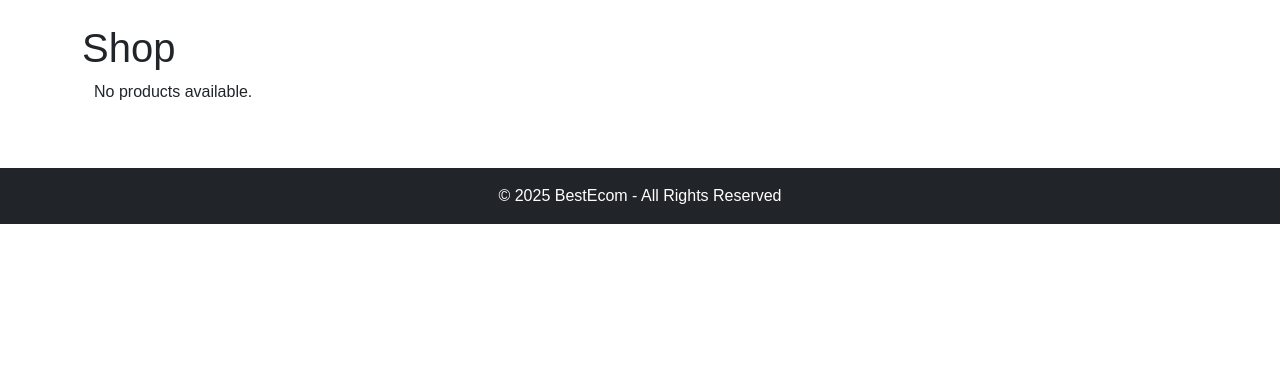
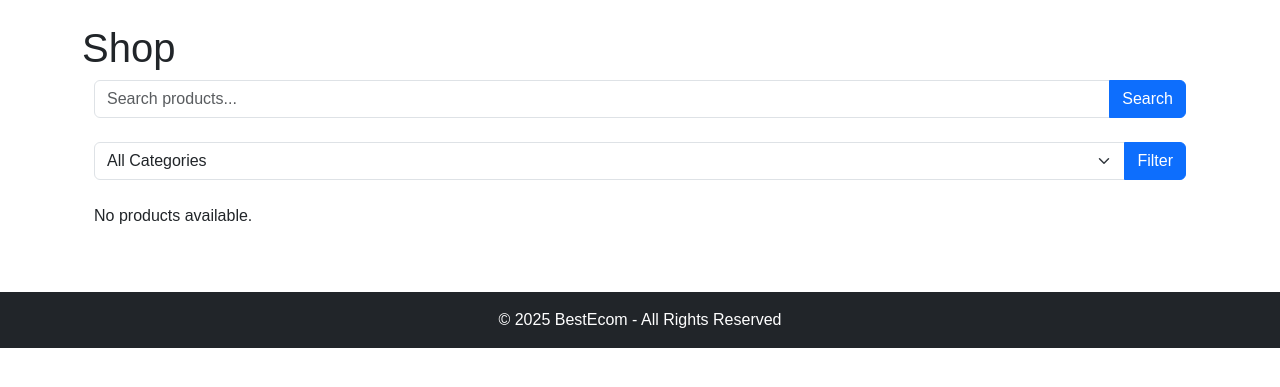
Before and after one commit to bharatexpressd-design/10092025_v1, a Django app: page /shop/ in a window 1280 px wide. Shown: the part 56-443 px from the top of the page. Run offline with Django 5.2, Linux system fonts and the light colour scheme; data that the repository does not hold is empty; some libraries are stand-ins or nearby versions.

Commit message:
Added search and category filtering to shop page

```diff
--- a/core/templates/shop.html
+++ b/core/templates/shop.html
@@ -4,6 +4,30 @@
 {% block content %}
 <h1>Shop</h1>
 <div class="container">
+    <!-- Search Form -->
+    <form method="get" class="mb-4">
+        <div class="input-group">
+            <input type="text" name="q" class="form-control" placeholder="Search products..." value="{{ request.GET.q }}">
+            <button type="submit" class="btn btn-primary">Search</button>
+        </div>
+    </form>
+
+    <!-- Category Filter -->
+    <form method="get" class="mb-4">
+        <div class="input-group">
+            <select name="category" class="form-select">
+                <option value="">All Categories</option>
+                {% for category in categories %}
+                <option value="{{ category.slug }}" {% if request.GET.category == category.slug %}selected{% endif %}>
+                    {{ category.name }}
+                </option>
+                {% endfor %}
+            </select>
+            <button type="submit" class="btn btn-primary">Filter</button>
+        </div>
+    </form>
+
+    <!-- Product List -->
     <div class="row">
         {% for product in products %}
         <div class="col-md-4">
--- a/core/views.py
+++ b/core/views.py
@@ -1,9 +1,26 @@
 from django.shortcuts import render
-from .models import Product
+from .models import Product, Category
 
 def home(request):
     return render(request, 'home.html', {'title': 'Welcome to BestEcom'})
 
 def shop(request):
+    # Get all available products
     products = Product.objects.filter(available=True)
-    return render(request, 'shop.html', {'title': 'Shop', 'products': products})
+    categories = Category.objects.all()
+
+    # Search by product name
+    query = request.GET.get('q')
+    if query:
+        products = products.filter(name__icontains=query)
+
+    # Filter by category slug
+    category_slug = request.GET.get('category')
+    if category_slug:
+        products = products.filter(category__slug=category_slug)
+
+    return render(request, 'shop.html', {
+        'title': 'Shop',
+        'products': products,
+        'categories': categories
+    })
```
